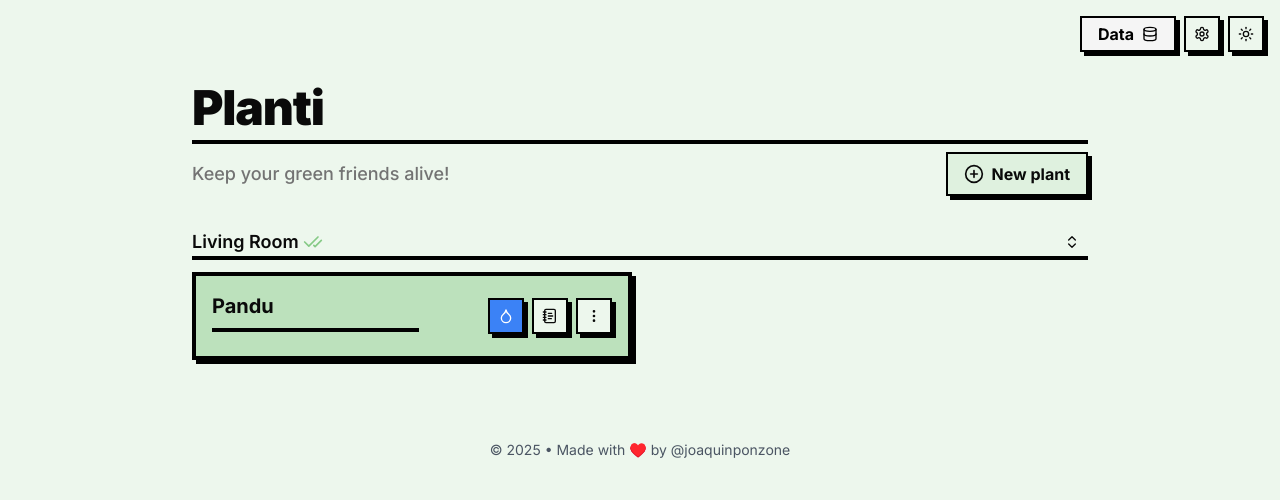
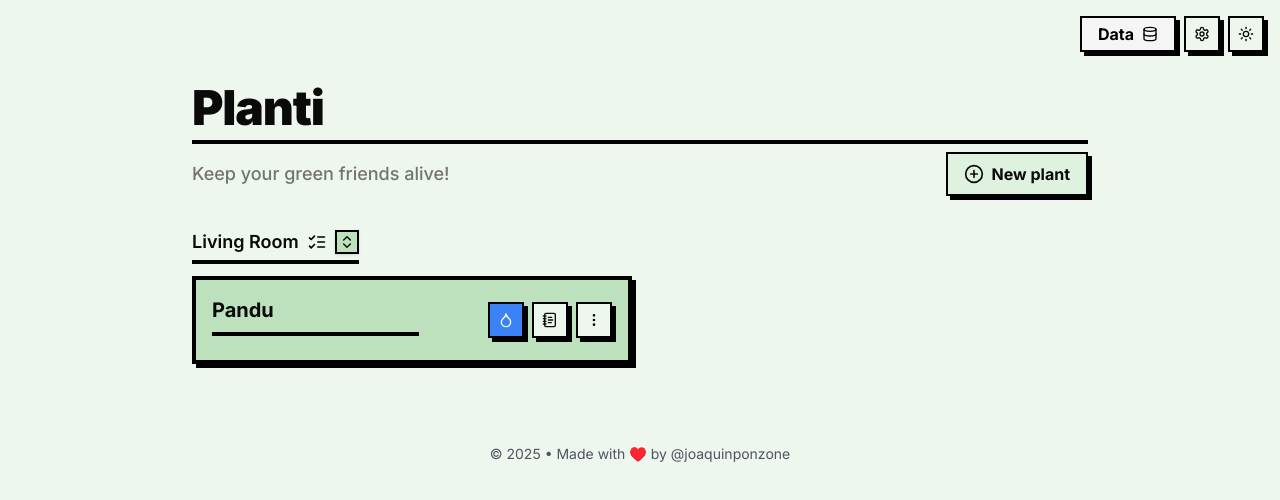
Before and after one commit to joaquinponzone/planti-app, a Next.js app: page / in a window 1280 px wide. Shown: the top 500 px of the page. Built offline with nearby package versions, Linux system fonts and the light colour scheme.

Commit message:
feat: Update plant list component UI with new icons and improved button styling for better user experience

```diff
--- a/components/plant-list.tsx
+++ b/components/plant-list.tsx
@@ -1,7 +1,7 @@
 "use client"
 
 import { usePlants, type Plant, type PlantStatusThresholds } from "./plant-provider"
-import { Droplet, MoreVertical, NotebookText, Trash2, Pencil, ChevronsUpDown, CheckCheck, AlarmClockCheck } from "lucide-react"
+import { Droplet, MoreVertical, NotebookText, Trash2, Pencil, ChevronsUpDown, AlarmClockCheck, ListChecks } from "lucide-react"
 import { Button } from "@/components/ui/button"
 import Link from "next/link"
 import { DropdownMenu, DropdownMenuContent, DropdownMenuItem, DropdownMenuTrigger } from "@/components/ui/dropdown-menu"
@@ -241,17 +241,16 @@ export default function PlantList() {
             {allPlantsGreen ? (
               <Collapsible defaultOpen={true}>
                 <CollapsibleTrigger asChild>
-                  <div className="flex items-center w-full justify-between gap-1 text-lg font-semibold capitalize border-b-4 border-black hover:text-muted-foreground dark:hover:text-accent transition-colors">
-                  <button className="flex items-center gap-1 text-lg font-semibold capitalize hover:text-muted-foreground dark:hover:text-accent transition-colors">
-                    {location}
-                    <span className="flex items-center gap-2">
-                      <CheckCheck className="size-5 text-secondary" />
-                    </span>
-                  </button>
-                  <span className="flex items-center gap-2 rounded px-2 py-1">
-                    <ChevronsUpDown className="size-4" />
-                  </span>
-                  </div>
+                    <button className="flex items-center gap-2 text-lg font-semibold capitalize hover:text-muted-foreground dark:hover:text-accent transition-colors border-b-4 border-black pb-1">
+                      {location}
+                      <span className="flex items-center gap-2">
+                        <ListChecks className="size-5 text-black p-0" />
+                        <Badge className="size-6 p-0.5 border-2 border-black">
+                          <ChevronsUpDown className="size-5 text-black p-0" />
+                        </Badge>
+                      </span>
+                    </button>
+
                 </CollapsibleTrigger>
                 <CollapsibleContent className="mt-3">
                  {plantGrid}
@@ -259,18 +258,14 @@ export default function PlantList() {
               </Collapsible>
             ) : (
               <>
-                <h2 className="flex items-center gap-2 text-lg font-semibold capitalize border-b-4 border-black w-fit">
+                <h2 className="flex items-center gap-2 text-lg font-semibold capitalize border-b-4 border-black w-fit pb-1">
                   {location}
                   <span className="flex items-center gap-2">
                     <AlarmClockCheck className="size-5" />
-                    {plantsInDanger.length > 0 ? <Badge variant="outline" className={cn("bg-secondary text-white", {
-                      "bg-red-500": plantsInDanger.length > 1
-                    })}>
+                    {plantsInDanger.length > 0 ? <Badge variant="destructive">
                       {plantsInDanger.length}
                     </Badge> : null}
-                    {plantsInWarning.length > 0 ? <Badge variant="outline" className={cn("bg-secondary text-white", {
-                      "bg-yellow-500": plantsInWarning.length > 1
-                    })}>
+                    {plantsInWarning.length > 0 ? <Badge variant="outline">
                       {plantsInWarning.length}
                     </Badge> : null}
                   </span>
```
